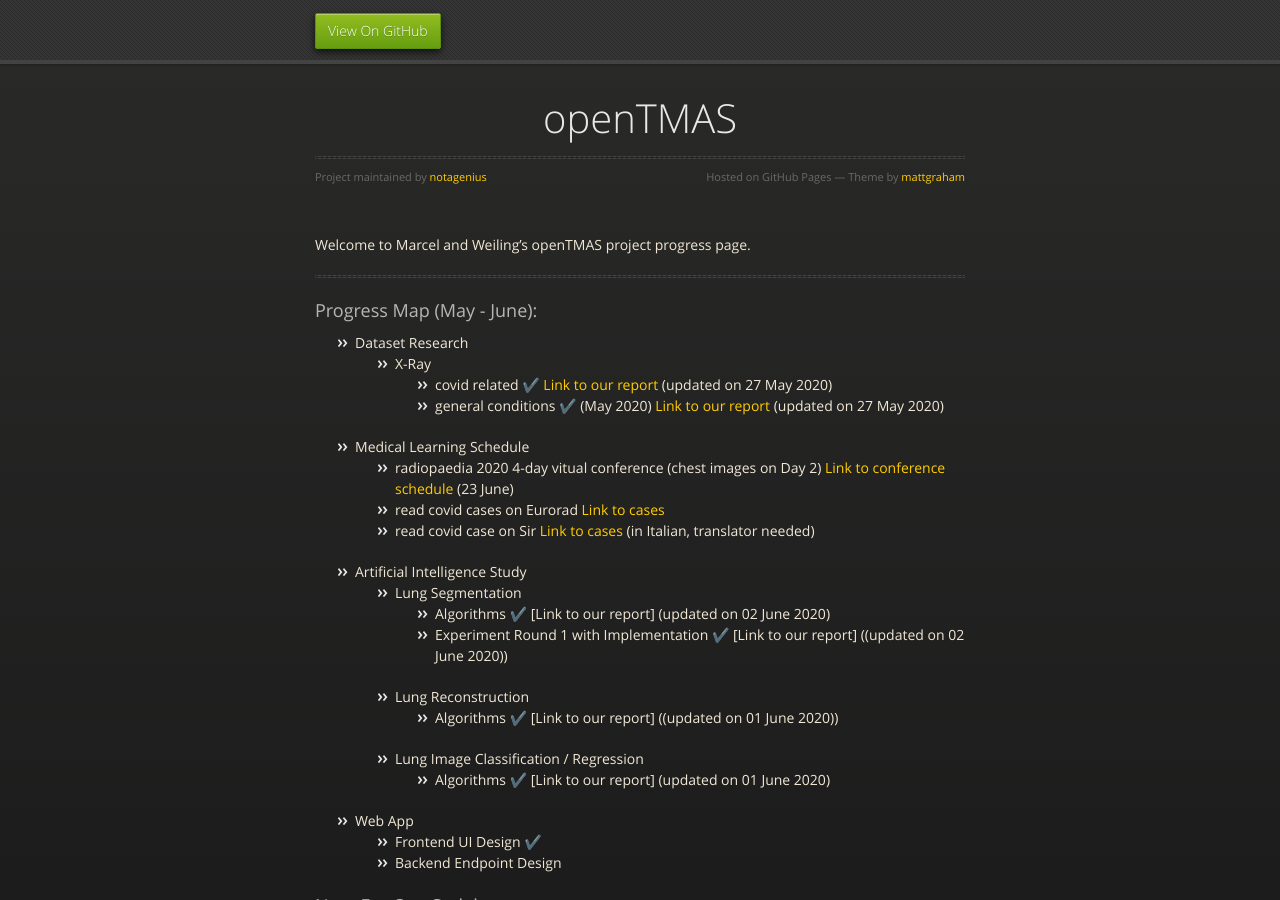
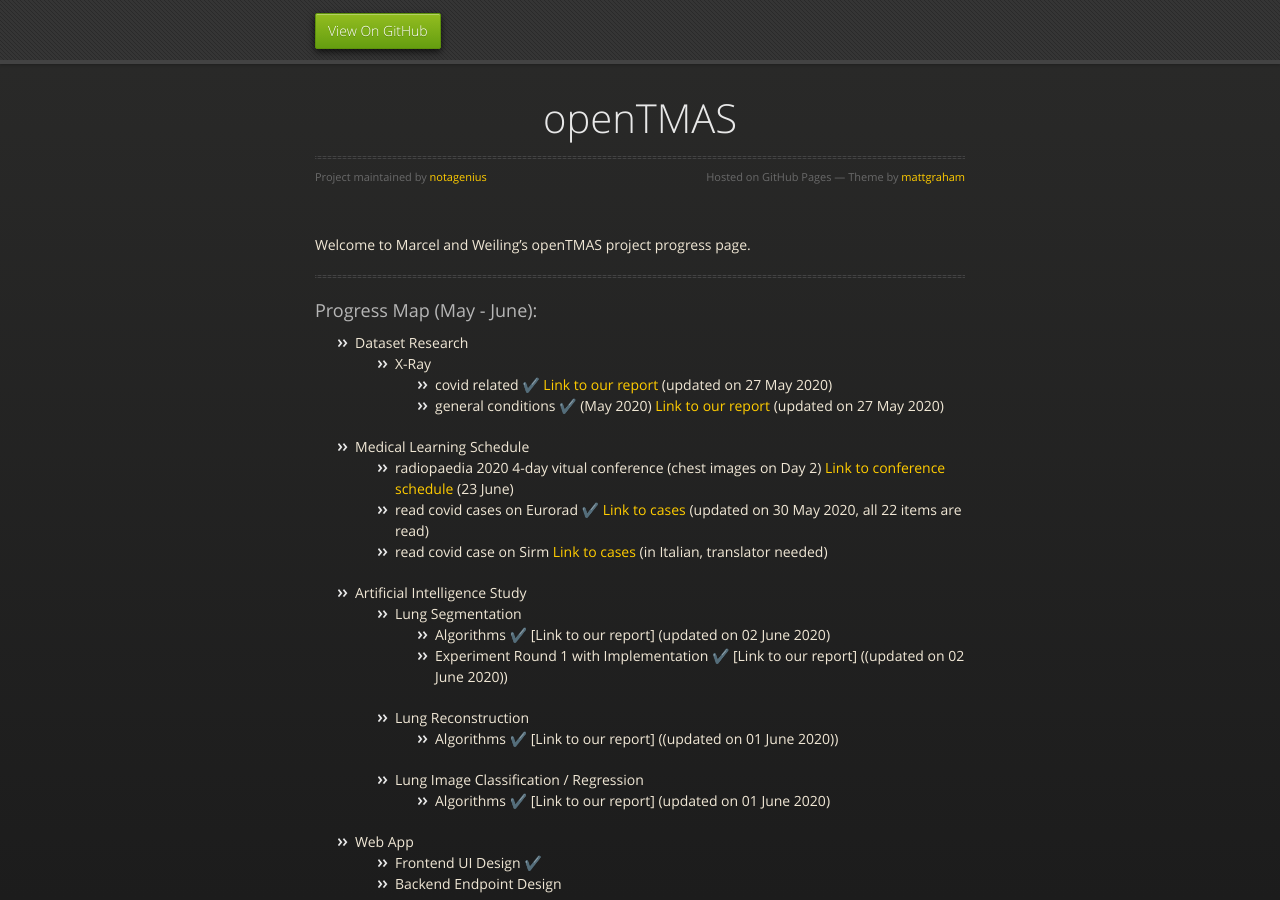
Before and after one commit to notagenius/openTMAS, a Jekyll site: the page built from docs/index.md, in a window 1280 px wide and 900 px high. Built offline with Jekyll 4.4.1, drawn with Linux system fonts in a browser that asks for light colours; the repository's description, which GitHub fills in, is left out.

```diff
--- a/docs/index.md
+++ b/docs/index.md
@@ -14,8 +14,8 @@
     - general conditions ✔️ (May 2020) [Link to our report](./dataset-general.html) (updated on 27 May 2020)
 - Medical Learning Schedule
   - radiopaedia 2020 4-day vitual conference (chest images on Day 2) [Link to conference schedule](https://radiopaedia.org/courses/radiopaedia-2020-virtual-conference#day2) (23 June)
-  - read covid cases on Eurorad [Link to cases](https://www.eurorad.org/advanced-search?search=COVID)
-  - read covid case on Sir [Link to cases](https://www.sirm.org/2020/05/31/covid-19-caso-115/) (in Italian, translator needed)
+  - read covid cases on Eurorad ✔️ [Link to cases](https://www.eurorad.org/advanced-search?search=COVID) (updated on 30 May 2020, all 22 items are read)
+  - read covid case on Sirm [Link to cases](https://www.sirm.org/2020/05/31/covid-19-caso-115/) (in Italian, translator needed)
 - Artificial Intelligence Study
   - Lung Segmentation
     - Algorithms ✔️ [Link to our report] (updated on 02 June 2020)
```
